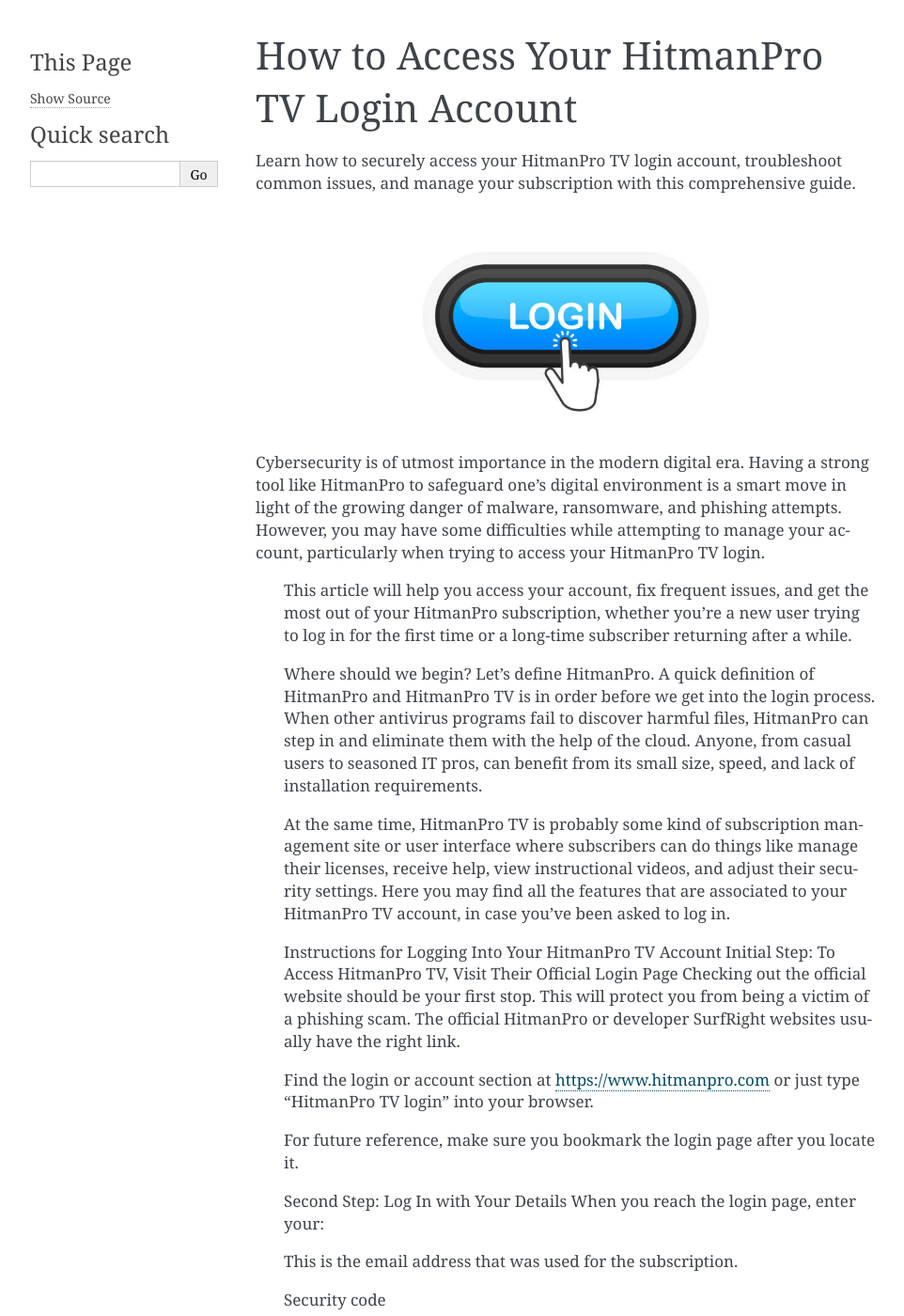
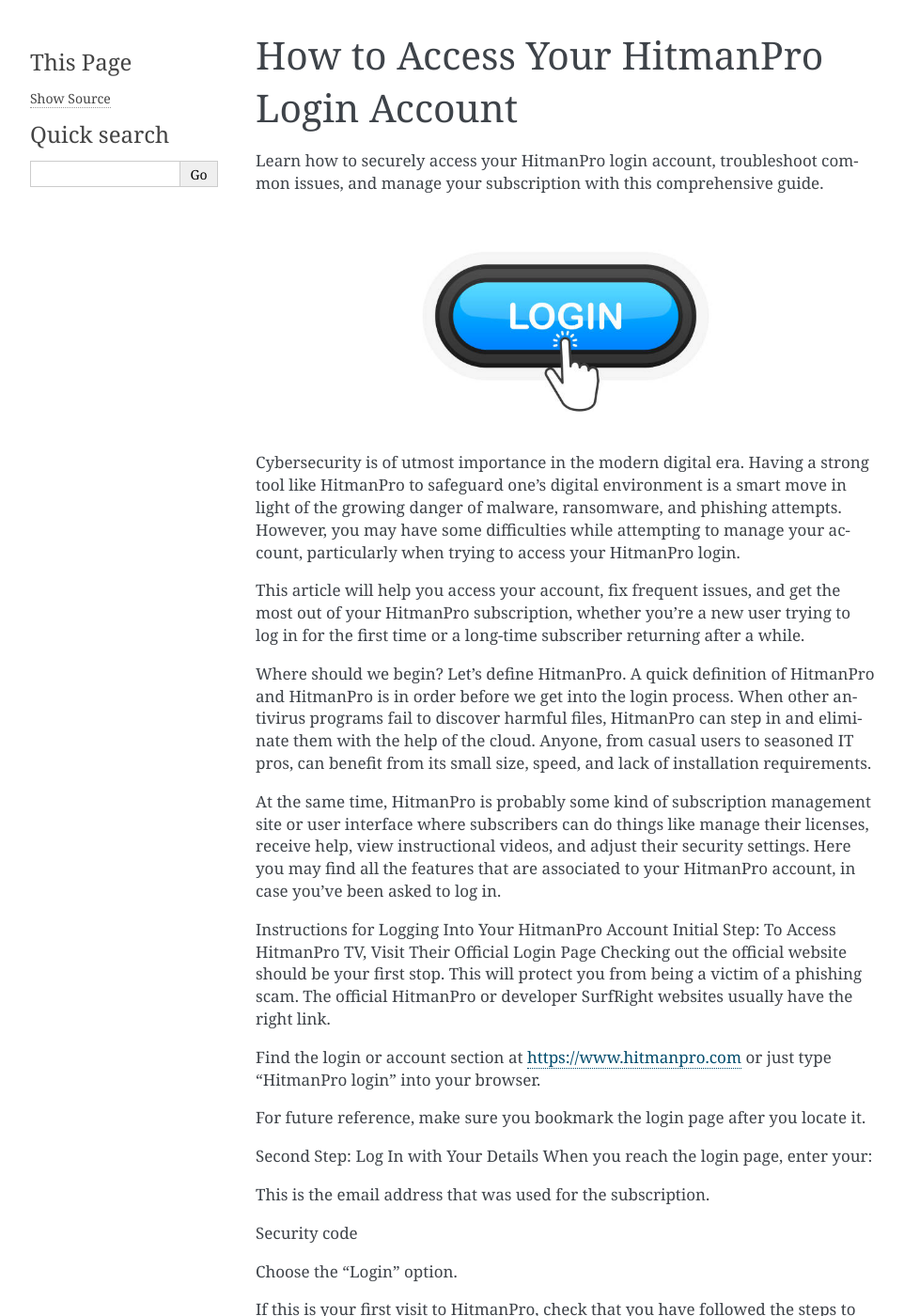
Before and after one commit to ExpressVPN188/Hitman-Pro-Login-Account, a Sphinx documentation site: the page built from docs/index.rst, in a window 1280 px wide and 1400 px high. Shown: the whole window at 94% size, without its empty margins (148-1110 px from the left). Built offline with Sphinx 7.4.7, drawn with Linux system fonts in a browser that asks for light colours; some of the changed text lies outside the part shown.

Commit message:
Update index.rst

```diff
--- a/docs/index.rst
+++ b/docs/index.rst
@@ -1,11 +1,11 @@
-How to Access Your HitmanPro TV Login Account
+How to Access Your HitmanPro Login Account
 ============================================
 
 .. toctree::
    :maxdepth: 2
    :caption: Contents:
 
-Learn how to securely access your HitmanPro TV login account, troubleshoot common issues, and manage your subscription with this comprehensive guide.
+Learn how to securely access your HitmanPro login account, troubleshoot common issues, and manage your subscription with this comprehensive guide.
 
 .. image:: login.jpg
    :alt: HitmanPro TV Login Account
@@ -13,110 +13,92 @@
    :align: center
    :target: https://aclogportal.com/hitmanpro-login
 
-Cybersecurity is of utmost importance in the modern digital era.  Having a strong tool like HitmanPro to safeguard one's digital environment is a smart move in light of the growing danger of malware, ransomware, and phishing attempts.  However, you may have some difficulties while attempting to manage your account, particularly when trying to access your HitmanPro TV login.
+Cybersecurity is of utmost importance in the modern digital era. Having a strong tool like HitmanPro to safeguard one’s digital environment is a smart move in light of the growing danger of malware, ransomware, and phishing attempts. However, you may have some difficulties while attempting to manage your account, particularly when trying to access your HitmanPro login.
 
- This article will help you access your account, fix frequent issues, and get the most out of your HitmanPro subscription, whether you're a new user trying to log in for the first time or a long-time subscriber returning after a while.
+This article will help you access your account, fix frequent issues, and get the most out of your HitmanPro subscription, whether you’re a new user trying to log in for the first time or a long-time subscriber returning after a while.
 
- Where should we begin? Let's define HitmanPro.
- A quick definition of HitmanPro and HitmanPro TV is in order before we get into the login process.  When other antivirus programs fail to discover harmful files, HitmanPro can step in and eliminate them with the help of the cloud.  Anyone, from casual users to seasoned IT pros, can benefit from its small size, speed, and lack of installation requirements.
+Where should we begin? Let’s define HitmanPro. A quick definition of HitmanPro and HitmanPro is in order before we get into the login process. When other antivirus programs fail to discover harmful files, HitmanPro can step in and eliminate them with the help of the cloud. Anyone, from casual users to seasoned IT pros, can benefit from its small size, speed, and lack of installation requirements.
 
- At the same time, HitmanPro TV is probably some kind of subscription management site or user interface where subscribers can do things like manage their licenses, receive help, view instructional videos, and adjust their security settings.  Here you may find all the features that are associated to your HitmanPro TV account, in case you've been asked to log in.
+At the same time, HitmanPro is probably some kind of subscription management site or user interface where subscribers can do things like manage their licenses, receive help, view instructional videos, and adjust their security settings. Here you may find all the features that are associated to your HitmanPro account, in case you’ve been asked to log in.
 
- Instructions for Logging Into Your HitmanPro TV Account
- Initial Step:  To Access HitmanPro TV, Visit Their Official Login Page
- Checking out the official website should be your first stop.  This will protect you from being a victim of a phishing scam.  The official HitmanPro or developer SurfRight websites usually have the right link.
+Instructions for Logging Into Your HitmanPro Account Initial Step: To Access HitmanPro TV, Visit Their Official Login Page Checking out the official website should be your first stop. This will protect you from being a victim of a phishing scam. The official HitmanPro or developer SurfRight websites usually have the right link.
 
- Find the login or account section at https://www.hitmanpro.com or just type "HitmanPro TV login" into your browser.
+Find the login or account section at https://www.hitmanpro.com or just type “HitmanPro login” into your browser.
 
- For future reference, make sure you bookmark the login page after you locate it.
+For future reference, make sure you bookmark the login page after you locate it.
 
- Second Step: Log In with Your Details
- When you reach the login page, enter your:
+Second Step: Log In with Your Details When you reach the login page, enter your:
 
- This is the email address that was used for the subscription.
+This is the email address that was used for the subscription.
 
- Security code
+Security code
 
- Choose the "Login" option.
+Choose the “Login” option.
 
- If this is your first visit to HitmanPro, check that you have followed the steps to activate your account in the email that was issued to you upon purchase or registration.
+If this is your first visit to HitmanPro, check that you have followed the steps to activate your account in the email that was issued to you upon purchase or registration.
 
- Reset Your Password (Step 3) If Necessary
- Everyone has experienced the frustration of attempting to access an account but being unable to remember the password.
+Reset Your Password (Step 3) If Necessary Everyone has experienced the frustration of attempting to access an account but being unable to remember the password.
 
- The "Reset password" or "Forgot password?" links are easy to find.
+The “Reset password” or “Forgot password?” links are easy to find.
 
- Submit the email address that you have on file.
+Submit the email address that you have on file.
 
- A password reset link will be sent to your inbox shortly.
+A password reset link will be sent to your inbox shortly.
 
- 📬  If you don't receive the email right away, make sure to check your rubbish or spam folder.
+📬 If you don’t receive the email right away, make sure to check your rubbish or spam folder.
 
- Step 4: Disable Password Protection (Not Necessary but Suggested)
- To provide an additional safeguard, turn on two-factor authentication (2FA) if it is available on the platform.  Right after you log in, you should see "Account Settings" or "Security Settings" where you may locate this choice.
+Step 4: Disable Password Protection (Not Necessary but Suggested) To provide an additional safeguard, turn on two-factor authentication (2FA) if it is available on the platform. Right after you log in, you should see “Account Settings” or “Security Settings” where you may locate this choice.
 
- Two-factor authentication (2FA) makes it more difficult to log in by requesting a code that is either texted to your phone or created by an authentication app.  This additional step may appear unnecessary, but it actually strengthens the security of your account.
+Two-factor authentication (2FA) makes it more difficult to log in by requesting a code that is either texted to your phone or created by an authentication app. This additional step may appear unnecessary, but it actually strengthens the security of your account.
 
- Typical Login Problems and Their Solutions
- Users could still encounter issues, no matter how well-designed the system is.  The following are some typical problems and their solutions:
+Typical Login Problems and Their Solutions Users could still encounter issues, no matter how well-designed the system is. The following are some typical problems and their solutions:
 
- First, you may have entered the wrong email address or password. Please check both of these details and disable Caps Lock before entering the password.  Make sure to capitalize your passwords.
+First, you may have entered the wrong email address or password. Please check both of these details and disable Caps Lock before entering the password. Make sure to capitalize your passwords.
 
- 2. Account Status: Not Enabled
- You might not have fully activated your account just yet if you've just joined up.  You should be able to find an activation email; just open it and complete the steps.
+2. Account Status: Not Enabled You might not have fully activated your account just yet if you’ve just joined up. You should be able to find an activation email; just open it and complete the steps.
 
- 3. License Has Expired
- You might not be able to use some functions, such the login portal, when your license has expired.  Access will be restored after your subscription is renewed.
+3. License Has Expired You might not be able to use some functions, such the login portal, when your license has expired. Access will be restored after your subscription is renewed.
 
- 4. Support for Multiple Browsers
- In certain cases, login pages may not display properly in outdated browsers or with specific addons.  If that doesn't work, try going intocognito or switching to a new browser.
+4. Support for Multiple Browsers In certain cases, login pages may not display properly in outdated browsers or with specific addons. If that doesn’t work, try going intocognito or switching to a new browser.
 
- The Importance of Being Able to Access Your HitmanPro TV Account
- You can't treat your HitmanPro TV account as a simple login and then ignore it.  There are multiple crucial functions it performs:
+The Importance of Being Able to Access Your HitmanPro Account You can’t treat your HitmanPro account as a simple login and then ignore it. There are multiple crucial functions it performs:
 
- Managing licenses.
- Verify the amount of devices covered, the renewal date of your subscription, and the option to upgrade your plan if necessary.
+Managing licenses. Verify the amount of devices covered, the renewal date of your subscription, and the option to upgrade your plan if necessary.
 
- Support that is accessible
- Fixing a problem with malware or a virus?  Contacting customer service is as easy as opening a ticket or starting a live chat right from your dashboard.
+Support that is accessible Fixing a problem with malware or a virus? Contacting customer service is as easy as opening a ticket or starting a live chat right from your dashboard.
 
- ✅ Material for Education
- You can find video tutorials, frequently asked questions, and helpful hints to improve your software usage on some platforms.
+✅ Material for Education You can find video tutorials, frequently asked questions, and helpful hints to improve your software usage on some platforms.
 
- ✅ Application Files
- Transferring HitmanPro to a new device?  Download links and installation keys are often located in your account.
+✅ Application Files Transferring HitmanPro to a new device? Download links and installation keys are often located in your account.
 
- Account Security Best Practices
- It is critical that you take every precaution to protect your HitmanPro account since it integrates with your cybersecurity software.
+Account Security Best Practices It is critical that you take every precaution to protect your HitmanPro account since it integrates with your cybersecurity software.
 
- Make sure your account password is strong and distinct.
+Make sure your account password is strong and distinct.
 
- As previously stated, go ahead and enable two-factor authentication.
+As previously stated, go ahead and enable two-factor authentication.
 
- Logging on from unprotected Wi-Fi networks or public computers is not a good idea.
+Logging on from unprotected Wi-Fi networks or public computers is not a good idea.
 
- Password updates should be done on a regular basis, ideally every few months.
+Password updates should be done on a regular basis, ideally every few months.
 
- Remember to log out whenever you use a shared or public device.
+Remember to log out whenever you use a shared or public device.
 
- What to Do If You Remain Lost After Contacting Support
- Never fear if you've exhausted all other options and are still unable to access your HitmanPro account; customer service is available 24/7 to assist you.
+What to Do If You Remain Lost After Contacting Support Never fear if you’ve exhausted all other options and are still unable to access your HitmanPro account; customer service is available 24/7 to assist you.
 
- Go over their Frequently Asked Questions (FAQ) or help page in detail.
+Go over their Frequently Asked Questions (FAQ) or help page in detail.
 
- Towards the very bottom of most web pages, you should see a "Contact Us" link.
+Towards the very bottom of most web pages, you should see a “Contact Us” link.
 
- Have on hand:
+Have on hand:
 
- An email address that you provide
+An email address that you provide
 
- The purchase or, if accessible, the licensing key
+The purchase or, if accessible, the licensing key
 
- Give us the rundown of your problem.
+Give us the rundown of your problem.
 
- After a few hours, the majority of support teams get back to you.
+After a few hours, the majority of support teams get back to you.
 
- Last Reflections
- It need not be a hassle to access your HitmanPro TV login account.  Having a simple and fast way to access your account is crucial for maintaining your device protection, whether you're managing licenses, updating financial information, or simply checking in.
+Last Reflections It need not be a hassle to access your HitmanPro login account. Having a simple and fast way to access your account is crucial for maintaining your device protection, whether you’re managing licenses, updating financial information, or simply checking in.
 
- Your digital life will be safe if you follow the measures above and don't let your credentials get in the way.  Save this page to your bookmarks or return to it the next time you have to check in.
+Your digital life will be safe if you follow the measures above and don’t let your credentials get in the way. Save this page to your bookmarks or return to it the next time you have to check in.
```
